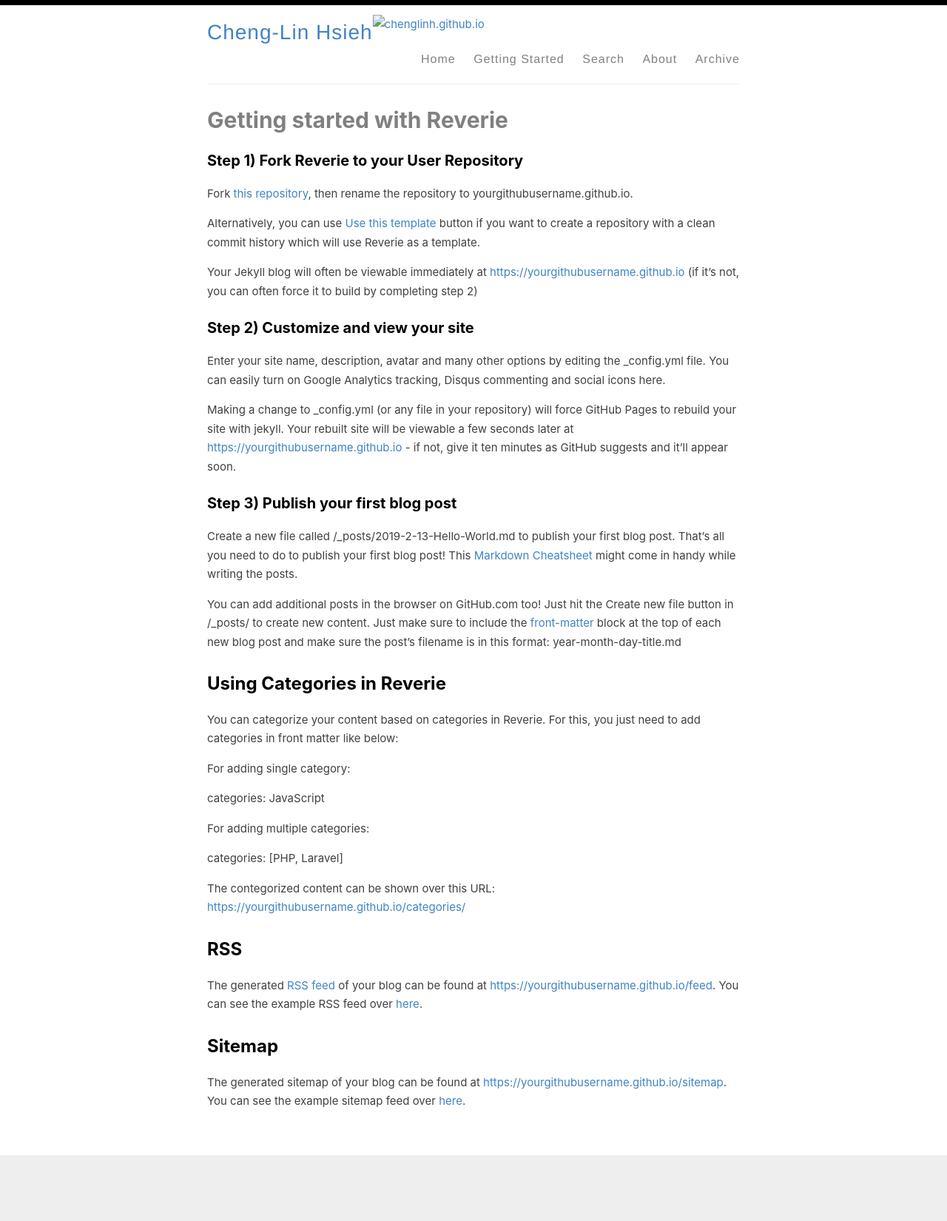
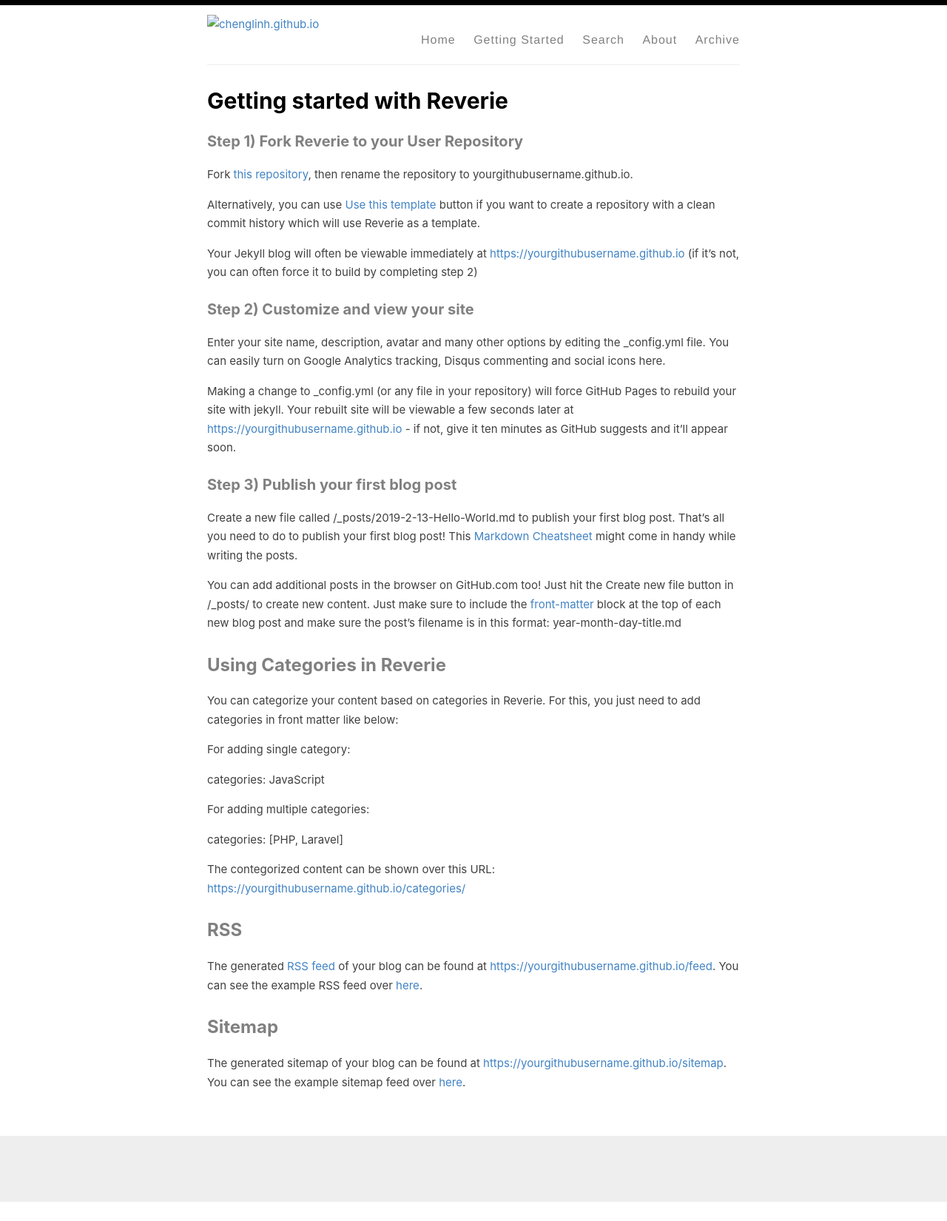
Before and after one commit to chenglinh/chenglinh.github.io, a Jekyll site: the page built from _pages/getting-started.md, in a window 1280 px wide. Shown: the whole page at 74% size. Built offline with Jekyll 4.4.1, drawn with Linux system fonts in a browser that asks for light colours; after the commit the page ends 1624 px from its top, so only the background shows below that.

Commit message:
main page v1

```diff
--- a/_config.yml
+++ b/_config.yml
@@ -3,8 +3,8 @@
 #
 
 # Name of your site (displayed in the header)
-name: Cheng-Lin Hsieh
-author: Cheng-Lin Hsieh
+# name: Cheng-Lin Hsieh
+# author: Cheng-Lin Hsieh
 
 # Short bio or description (displayed in the header)
 # description: Welcome to my homepage
--- a/assets/style.scss
+++ b/assets/style.scss
@@ -43,7 +43,7 @@
 
 h1, h2, h3, h4, h5, h6 {
   font-family: -system-ui, -apple-system, BlinkMacSystemFont, "Segoe UI", Roboto, Helvetica, Arial, sans-serif, "Apple Color Emoji", "Segoe UI Emoji", "Segoe UI Symbol";
-  color: black;
+  color: gray;
   font-weight: bold;
 
   line-height: 1.7;
@@ -58,7 +58,7 @@
 
 h1 {
   font-size: 30px;
-  color: gray;
+  color: black;
 }
 
 h2 {
@@ -946,35 +946,37 @@
 /* Default styling for larger screens */
 
 
-.image-cropper {
-  width: 300px;
-  height: 300px;
-  position: relative;
-  overflow: hidden;
-  border-radius: 50%;
-}
+// .image-cropper {
+//   width: 300px;
+//   height: 300px;
+//   position: right;
+//   overflow: hidden;
+//   border-radius: 50%;
+// }
 
 
 .profile-pic {
   width: 300px;
   height: auto;
+  border-radius: 50%;
   float: right;
   padding: 15px;
 }
 
 /* Mobile styling */
 @media only screen and (max-width: 768px) {
-  .image-cropper {
-    width: 100%;
-    height: auto;
-    position: relative;
-    overflow: hidden;
-    border-radius: 50%;
-  }
+  // .image-cropper {
+  //   width: 100%;
+  //   height: auto;
+  //   position: relative;
+  //   overflow: hidden;
+  //   border-radius: 50%;
+  // }
   .profile-pic {
     width: 100%;
     height: auto;
     float: right;
+    border-radius: 50%;
     padding: 15px 0;
   }
 }
```
Also changed, not shown: index.md (+5 -3 lines).
